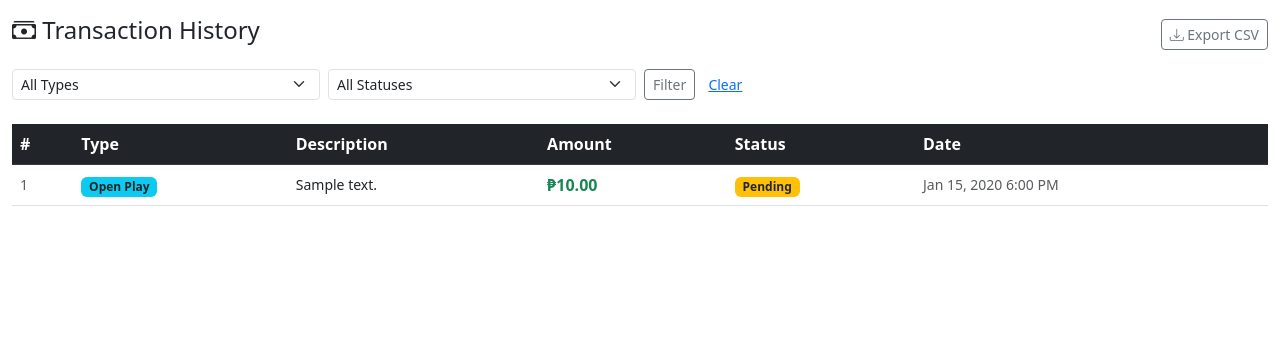
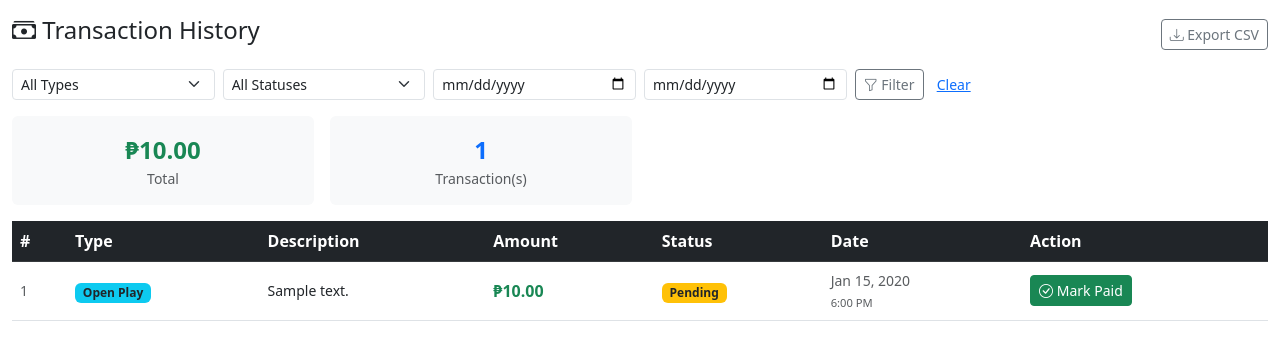
Before and after one commit to n3mo1101/pickleturf-app, a Django app: page /transactions/ in a window 1280 px wide. Shown: the part 104-464 px from the top of the page. Run offline with Django 4.2, Linux system fonts and the light colour scheme; a user stored in the database is signed in; tables that the repository leaves empty hold one stand-in row (values such as "Sample post").

Commit message:
Update transaction auditss
- Enhances transaction history view
- Updated page template

```diff
--- a/templates/transactions/list.html
+++ b/templates/transactions/list.html
@@ -10,8 +10,9 @@
     </a>
 </div>
 
-<form method="get" class="row g-2 mb-4">
-    <div class="col-md-3">
+{# ── Filters ── #}
+<form method="get" class="row g-2 mb-3" id="filter-form">
+    <div class="col-md-2">
         <select name="type" class="form-select form-select-sm">
             <option value="">All Types</option>
             {% for val, label in type_choices %}
@@ -22,7 +23,7 @@
             {% endfor %}
         </select>
     </div>
-    <div class="col-md-3">
+    <div class="col-md-2">
         <select name="status" class="form-select form-select-sm">
             <option value="">All Statuses</option>
             {% for val, label in status_choices %}
@@ -33,15 +34,59 @@
             {% endfor %}
         </select>
     </div>
+    <div class="col-md-2">
+        <input type="date" name="date_from"
+               class="form-control form-control-sm"
+               value="{{ date_from }}"
+               placeholder="From date">
+    </div>
+    <div class="col-md-2">
+        <input type="date" name="date_to"
+               class="form-control form-control-sm"
+               value="{{ date_to }}"
+               placeholder="To date">
+    </div>
     <div class="col-auto">
-        <button type="submit" class="btn btn-sm btn-outline-secondary">
-            Filter
+        <button type="submit"
+                class="btn btn-sm btn-outline-secondary">
+            <i class="bi bi-funnel"></i> Filter
         </button>
         <a href="{% url 'transactions:list' %}"
            class="btn btn-sm btn-link">Clear</a>
     </div>
 </form>
 
+{# ── Running Total Summary ── #}
+<div class="row g-3 mb-3">
+    <div class="col-6 col-md-3">
+        <div class="card border-0 bg-light text-center py-3">
+            <div class="fs-4 fw-bold text-success">
+                ₱{{ total_amount|floatformat:2 }}
+            </div>
+            <div class="small text-muted">
+                Total
+                {% if type_filter or status_filter or date_from or date_to %}
+                (filtered)
+                {% endif %}
+            </div>
+        </div>
+    </div>
+    <div class="col-6 col-md-3">
+        <div class="card border-0 bg-light text-center py-3">
+            <div class="fs-4 fw-bold text-primary">
+                {{ total_count }}
+            </div>
+            <div class="small text-muted">
+                Transaction(s)
+                {% if type_filter or status_filter or date_from or date_to %}
+                (filtered)
+                {% endif %}
+            </div>
+        </div>
+    </div>
+</div>
+
+{# ── Table ── #}
 <div class="table-responsive">
     <table class="table table-hover align-middle">
         <thead class="table-dark">
@@ -52,6 +97,7 @@
                 <th>Amount</th>
                 <th>Status</th>
                 <th>Date</th>
+                <th>Action</th>
             </tr>
         </thead>
         <tbody>
@@ -71,8 +117,12 @@
                         <span class="badge bg-secondary">Manual</span>
                     {% endif %}
                 </td>
-                <td class="small">{{ tx.description|default:"—" }}</td>
-                <td class="fw-semibold text-success">₱{{ tx.amount }}</td>
+                <td class="small">
+                    {{ tx.description|default:"—"|truncatechars:50 }}
+                </td>
+                <td class="fw-semibold text-success">
+                    ₱{{ tx.amount }}
+                </td>
                 <td>
                     {% if tx.payment_status == 'paid' %}
                         <span class="badge bg-success">Paid</span>
@@ -85,12 +135,37 @@
                     {% endif %}
                 </td>
                 <td class="text-muted small text-nowrap">
-                    {{ tx.created_at|date:"M d, Y g:i A" }}
+                    {{ tx.created_at|date:"M d, Y" }}<br>
+                    <span style="font-size:.7rem;">
+                        {{ tx.created_at|time:"g:i A" }}
+                    </span>
+                </td>
+                <td>
+                    {% if tx.payment_status == 'pending' %}
+                    <form method="post"
+                          action="{% url 'transactions:mark_paid' tx.pk %}">
+                        {% csrf_token %}
+                        <input type="hidden" name="next"
+                               value="{{ request.get_full_path }}">
+                        <button type="submit"
+                                class="btn btn-sm btn-success"
+                                onclick="return confirm(
+                                    'Mark transaction #{{ tx.pk }} as paid?'
+                                    {% if tx.booking %}
+                                    + '\nThis will also mark Booking #{{ tx.booking.pk }} as Completed.'
+                                    {% endif %}
+                                )">
+                            <i class="bi bi-check-circle"></i> Mark Paid
+                        </button>
+                    </form>
+                    {% else %}
+                    <span class="text-muted small">—</span>
+                    {% endif %}
                 </td>
             </tr>
             {% empty %}
             <tr>
-                <td colspan="6" class="text-center text-muted py-4">
+                <td colspan="7" class="text-center text-muted py-4">
                     No transactions found.
                 </td>
             </tr>
@@ -98,4 +173,63 @@
         </tbody>
     </table>
 </div>
+
+{# ── Pagination ── #}
+{% if transactions.has_other_pages %}
+<nav class="mt-3">
+    <ul class="pagination pagination-sm justify-content-center">
+
+        {# Previous #}
+        {% if transactions.has_previous %}
+        <li class="page-item">
+            <a class="page-link"
+               href="?page={{ transactions.previous_page_number }}{% if query_string %}&{{ query_string }}{% endif %}">
+                &laquo; Prev
+            </a>
+        </li>
+        {% else %}
+        <li class="page-item disabled">
+            <span class="page-link">&laquo; Prev</span>
+        </li>
+        {% endif %}
+
+        {# Page Numbers #}
+        {% for num in transactions.paginator.page_range %}
+            {% if transactions.number == num %}
+            <li class="page-item active">
+                <span class="page-link">{{ num }}</span>
+            </li>
+            {% elif num > transactions.number|add:'-3' and num < transactions.number|add:'3' %}
+            <li class="page-item">
+                <a class="page-link"
+                   href="?page={{ num }}{% if query_string %}&{{ query_string }}{% endif %}">
+                    {{ num }}
+                </a>
+            </li>
+            {% endif %}
+        {% endfor %}
+
+        {# Next #}
+        {% if transactions.has_next %}
+        <li class="page-item">
+            <a class="page-link"
+               href="?page={{ transactions.next_page_number }}{% if query_string %}&{{ query_string }}{% endif %}">
+                Next &raquo;
+            </a>
+        </li>
+        {% else %}
+        <li class="page-item disabled">
+            <span class="page-link">Next &raquo;</span>
+        </li>
+        {% endif %}
+
+    </ul>
+    <p class="text-center text-muted small">
+        Page {{ transactions.number }} of
+        {{ transactions.paginator.num_pages }}
+        — {{ total_count }} transaction(s)
+    </p>
+</nav>
+{% endif %}
+
 {% endblock %}
--- a/transactions/urls.py
+++ b/transactions/urls.py
@@ -4,5 +4,6 @@ from . import views
 app_name = 'transactions'
 
 urlpatterns = [
-    path('', views.transaction_list_view, name='list'),
+    path('',              views.transaction_list_view, name='list'),
+    path('<int:pk>/pay/', views.mark_paid_view,        name='mark_paid'),
 ]
--- a/transactions/views.py
+++ b/transactions/views.py
@@ -1,21 +1,69 @@
-from django.shortcuts import render
+from datetime import date
+from django.core.paginator import Paginator
+from django.db.models import Sum, Count, Q
+from django.shortcuts import redirect, render, get_object_or_404
+from django.contrib import messages
+
 from accounts.decorators import admin_or_staff_required
+from bookings.models import Booking
 from .models import Transaction
 
 
 @admin_or_staff_required
 def transaction_list_view(request):
+    """
+    Admin transaction history with:
+    - Date range filter
+    - Type and status filters
+    - Running total of filtered results
+    - Pagination (20 per page)
+    """
     transactions = Transaction.objects.select_related(
         'user', 'created_by'
     ).order_by('-created_at')
 
-    type_filter   = request.GET.get('type')
-    status_filter = request.GET.get('status')
+    # ── Filters ────────────────────────────────────────────────────
+    type_filter   = request.GET.get('type', '').strip()
+    status_filter = request.GET.get('status', '').strip()
+    date_from     = request.GET.get('date_from', '').strip()
+    date_to       = request.GET.get('date_to', '').strip()
 
     if type_filter:
         transactions = transactions.filter(tx_type=type_filter)
     if status_filter:
         transactions = transactions.filter(payment_status=status_filter)
+    if date_from:
+        try:
+            transactions = transactions.filter(
+                created_at__date__gte=date_from
+            )
+        except ValueError:
+            pass
+    if date_to:
+        try:
+            transactions = transactions.filter(
+                created_at__date__lte=date_to
+            )
+        except ValueError:
+            pass
+
+    # ── Running Total of Filtered Results ─────────────────────────
+    filtered_total = transactions.aggregate(
+        total=Sum('amount'),
+        count=Count('id'),
+    )
+    total_amount = filtered_total['total'] or 0
+    total_count  = filtered_total['count'] or 0
+
+    # ── Pagination ─────────────────────────────────────────────────
+    paginator    = Paginator(transactions, 20)
+    page         = request.GET.get('page', 1)
+    transactions = paginator.get_page(page)
+
+    # Build query string for pagination links (preserve filters)
+    query_params = request.GET.copy()
+    query_params.pop('page', None)
+    query_string = query_params.urlencode()
 
     return render(request, 'transactions/list.html', {
         'transactions':   transactions,
@@ -23,4 +71,41 @@ def transaction_list_view(request):
         'status_choices': Transaction.PaymentStatus.choices,
         'type_filter':    type_filter,
         'status_filter':  status_filter,
+        'date_from':      date_from,
+        'date_to':        date_to,
+        'total_amount':   total_amount,
+        'total_count':    total_count,
+        'query_string':   query_string,
     })
+
+
+@admin_or_staff_required
+def mark_paid_view(request, pk):
+    """
+    Mark a transaction as Paid.
+    If linked to a booking, also marks booking as Completed.
+    """
+    transaction = get_object_or_404(Transaction, pk=pk)
+
+    if request.method == 'POST':
+        transaction.payment_status = Transaction.PaymentStatus.PAID
+        transaction.save(update_fields=['payment_status'])
+
+        # If linked to a booking, mark it completed
+        if transaction.booking:
+            transaction.booking.status = Booking.Status.COMPLETED
+            transaction.booking.save(update_fields=['status'])
+            messages.success(
+                request,
+                f'Transaction #{pk} marked as paid. '
+                f'Booking #{transaction.booking.pk} marked as completed.'
+            )
+        else:
+            messages.success(
+                request,
+                f'Transaction #{pk} marked as paid.'
+            )
+
+    # Preserve filters when redirecting back
+    redirect_url = request.POST.get('next', 'transactions:list')
+    return redirect('transactions:list')
```
Lines whose indentation alone changed are shown as unchanged.
